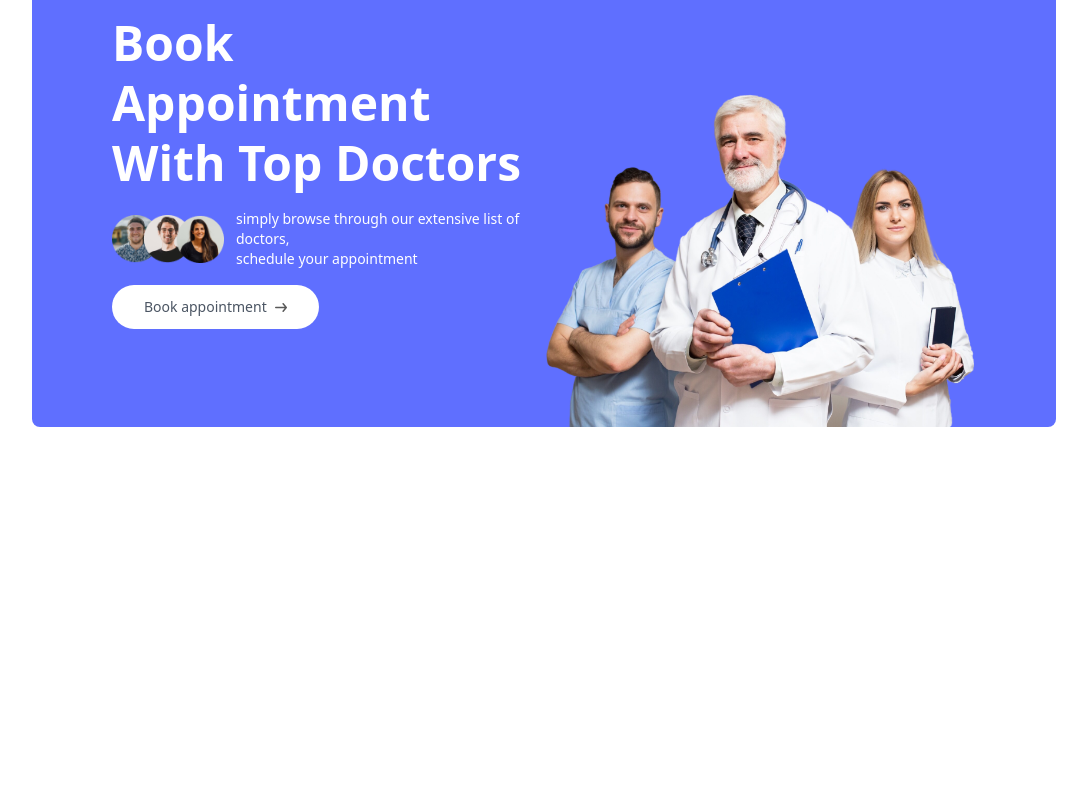
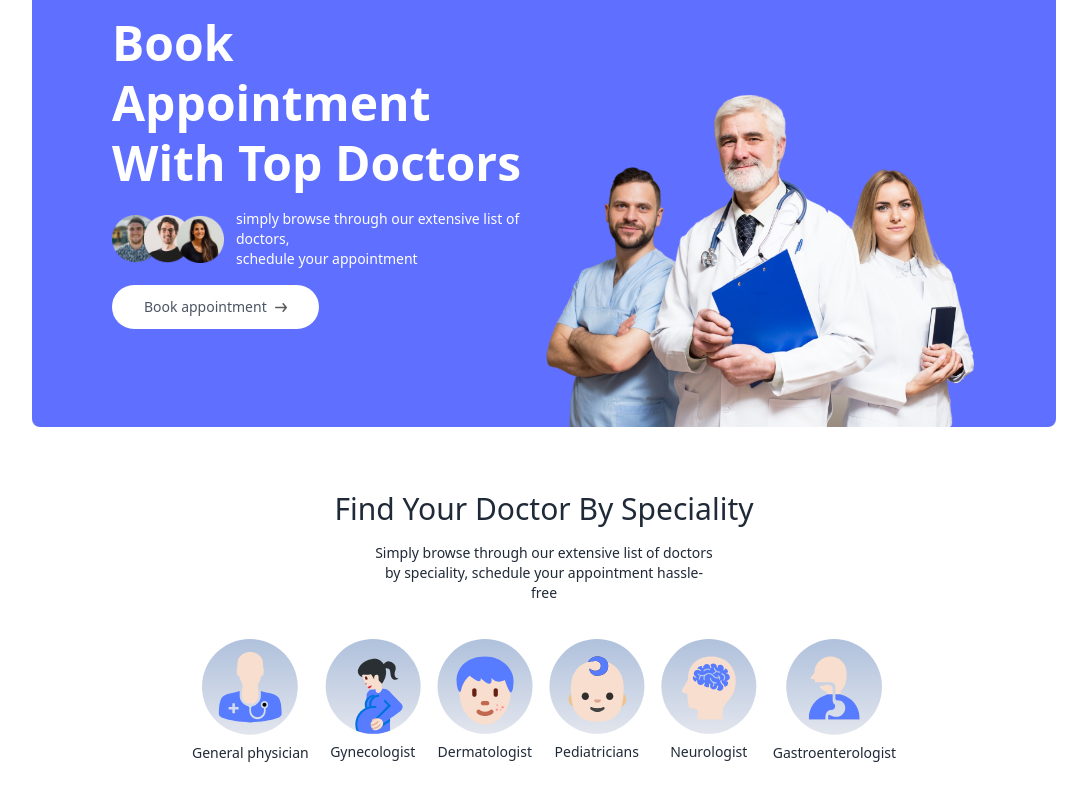
Before and after one commit to TeemaArab/doctor_appointment_app, a React (Vite) app in the folder frontend/: page / in a window 1280 px wide. Shown: the part 208-1008 px from the top of the page, without its empty margins (96-1183 px from the left). Before the commit the page ends 800 px from the top, so only its background shows below. Built offline with nearby package versions, Linux system fonts and the light colour scheme.

Commit message:
3rd commit "Find by Speciality on home page done"

```diff
--- /dev/null
+++ b/frontend/src/components/SpecialityMenu.jsx
@@ -0,0 +1,22 @@
+import React from 'react'
+import { specialityData } from '../assets/assets'
+import { Link } from 'react-router-dom'
+
+const SpecialityMenu = () => {
+  return (
+    <div id='speciality' className="flex flex-col items-center gap-4 py-16 text-gray-800">
+        <h1 className='text-3xl font-medium'>Find Your Doctor By Speciality</h1>
+        <p className='sm:w-1/3 text-center text-sm'>Simply browse through our extensive list of doctors by speciality, schedule your appointment hassle-free</p>
+        <div className='flex sm:justify-center gap-4 pt-5 w-full overflow-scroll'>
+          {specialityData.map((item, index) =>(
+            <Link onClick={()=>scrollTo(0,0)}  className='flex flex-col items-center text-sm cursor-pointer flex-shrink-0 hover:translate-y-[-10px] transition-all duration-500' key={index} to={`/doctors/${item.speciality}`}>
+                <img className='w-16 sm:w-24 mb-2' src={item.image} alt="" />
+                <p>{item.speciality}</p>
+            </Link>
+          ))}
+        </div>
+    </div>
+  )
+}
+
+export default SpecialityMenu
--- a/frontend/src/index.css
+++ b/frontend/src/index.css
@@ -3,5 +3,8 @@
 @tailwind utilities;
 
 .active hr{
-    @apply block;
+    @apply block
 }
+::-webkit-scrollbar{
+    @apply: hidden
+}
--- a/frontend/src/pages/Home.jsx
+++ b/frontend/src/pages/Home.jsx
@@ -1,10 +1,13 @@
 import React from 'react'
 import Header from '../components/Header'
+import SpecialityMenu from '../components/specialityMenu'
 
 const Home = () => {
   return (
     <div>
       <Header />
+      <SpecialityMenu />
+
     </div>
   )
 }
```
